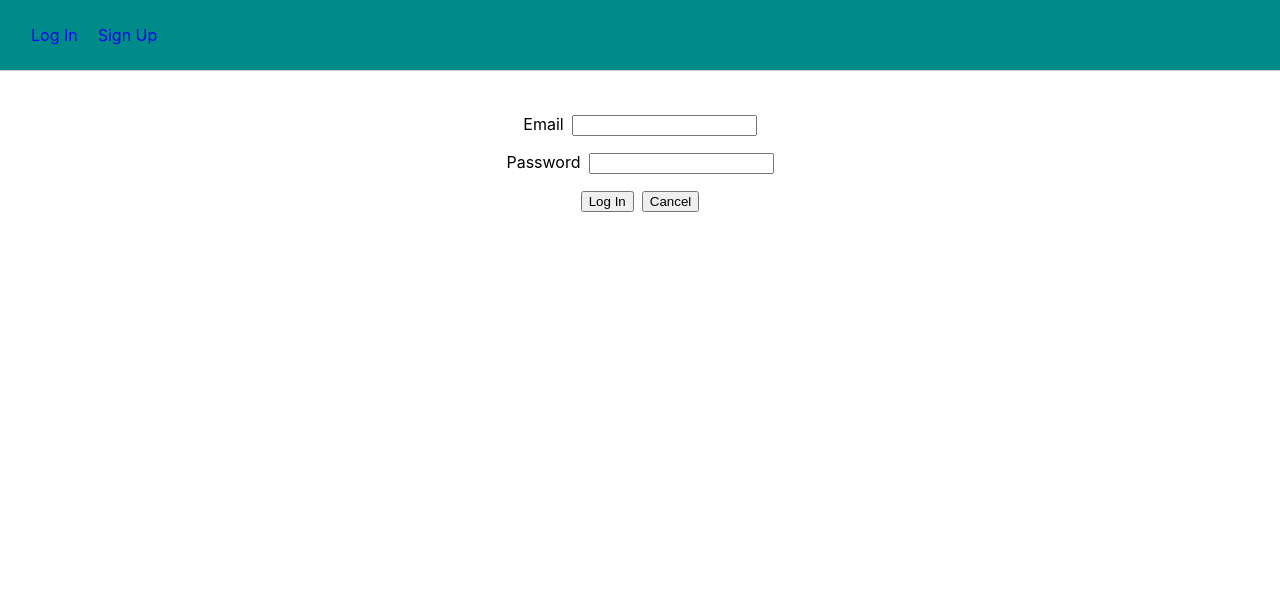
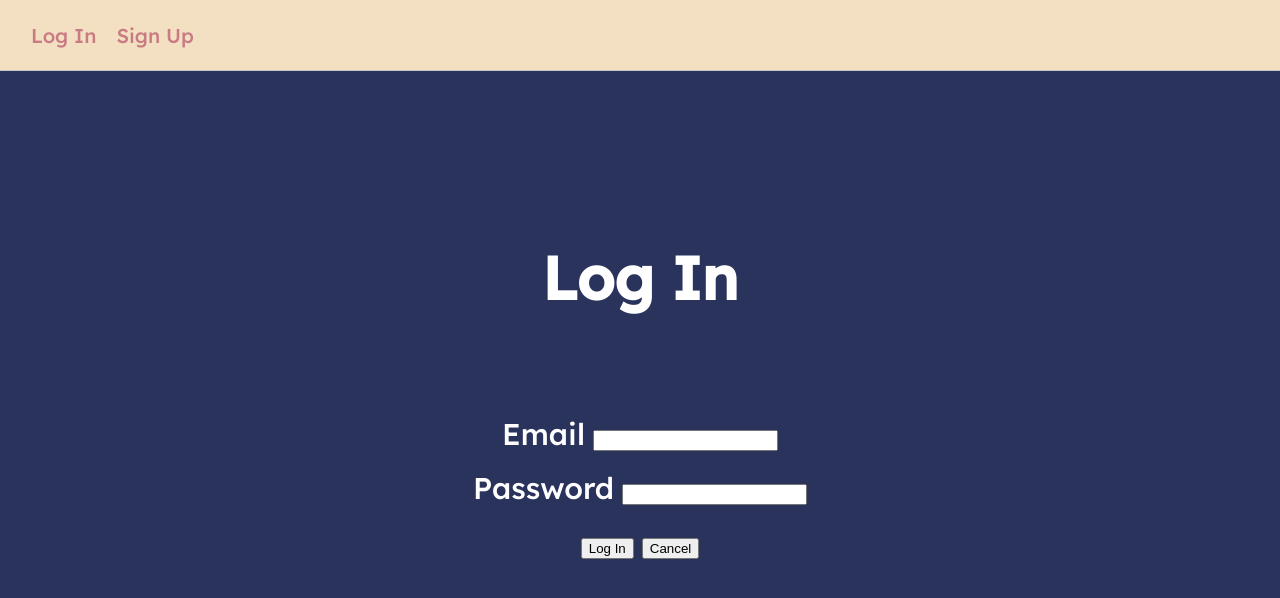
Before and after one commit to shakestuffup73/lamdb-frontend, a React (Create React App) app: page /login in a window 1280 px wide. Shown: the top 598 px of the page. Built offline with nearby package versions, Linux system fonts and the light colour scheme; no server answers.

Commit message:
edit landing and navbar css

```diff
--- a/public/index.html
+++ b/public/index.html
@@ -24,6 +24,9 @@
       work correctly both with client-side routing and a non-root public URL.
       Learn how to configure a non-root public URL by running `npm run build`.
     -->
+    <link rel="preconnect" href="https://fonts.googleapis.com">
+    <link rel="preconnect" href="https://fonts.gstatic.com" crossorigin>
+    <link href="https://fonts.googleapis.com/css2?family=Alata&family=Lexend+Deca:wght@500&display=swap" rel="stylesheet">
     <title>LAMdb</title>
   </head>
   <body>
--- a/src/components/NavBar/NavBar.module.css
+++ b/src/components/NavBar/NavBar.module.css
@@ -8,7 +8,7 @@
   position: fixed;
   padding: 15px 21px;
   align-items: center;
-  background: darkcyan;
+  background: #F3DFC1;
   border-bottom: 1px solid rgb(200, 200, 200);
 }
 
@@ -19,6 +19,7 @@
   padding: 10px;
   gap: 20px;
   text-decoration: none;
+  font-size: 20px;
 }
 
 .navUl > li {
@@ -27,4 +28,8 @@
 
 .navLink {
   text-decoration: none;
+  color: #C97B84;
 }
+
+/* #F3DFC1
+#C97B84 */
--- a/src/pages/Landing/Landing.jsx
+++ b/src/pages/Landing/Landing.jsx
@@ -4,7 +4,7 @@ const Landing = ({ user }) => {
   return (
     <main className={styles.container}>
       <h1>Hi, {user ? user.name : 'hooman'}</h1>
-      <h1>Welcome to LAMdb!</h1>
+      <h1>Welcome to LAMdb</h1>
     </main>
   )
 }
--- a/src/pages/Landing/Landing.module.css
+++ b/src/pages/Landing/Landing.module.css
@@ -2,4 +2,13 @@
   display: flex;
   align-items: center;
   flex-direction: column;
+  text-align: center;
 }
+
+body {
+  margin-top: 200px;;
+  background-color: #29335C;
+  color: white;
+  font-size: 30px;
+  font-family: 'Lexend Deca', sans-serif;
+}
```
